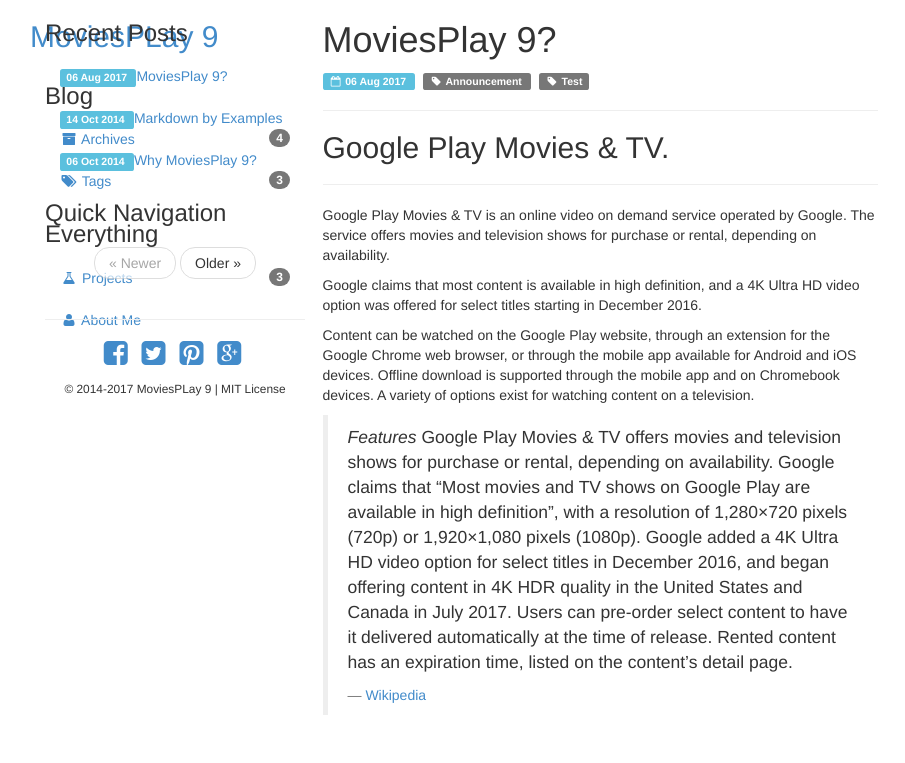
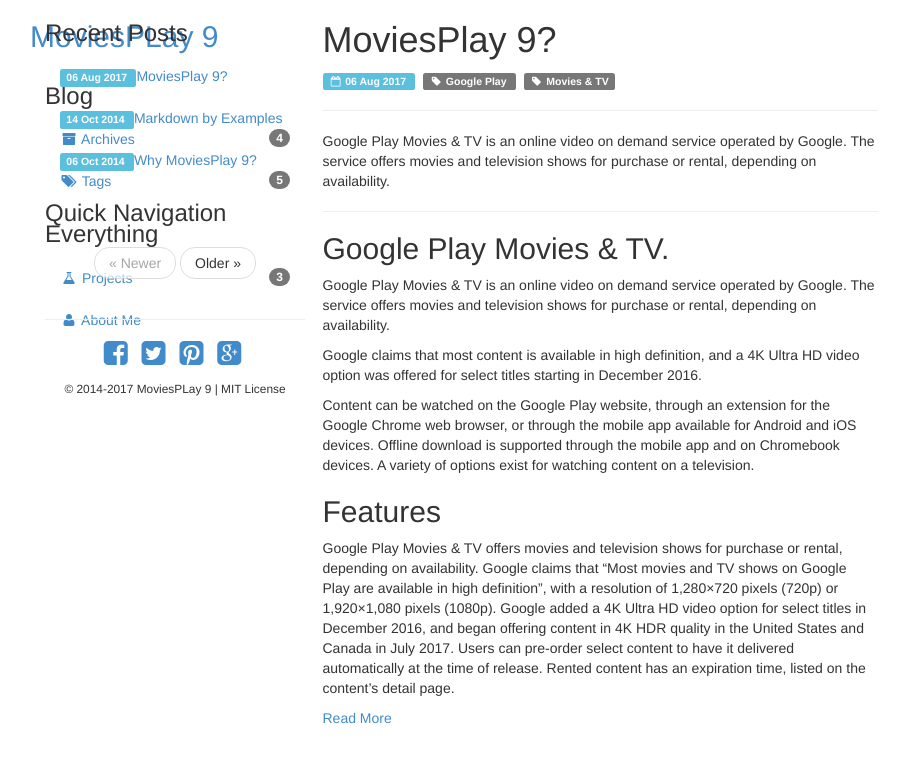
Before and after one commit to moviesplay9/moviesplay9.github.io, a Jekyll site: the page built from _posts/2017-08-06-movies-play-9.md, in a window 1280 px wide. Shown: the top 763 px of the page, without its empty margins (40-945 px from the left). Built offline with Jekyll 4.4.1, drawn with Linux system fonts in a browser that asks for light colours; Markdown is read by kramdown in place of the engine named in the settings.

Commit message:
Update 2017-08-06-movies-play-9.md

```diff
--- a/_posts/2017-08-06-movies-play-9.md
+++ b/_posts/2017-08-06-movies-play-9.md
@@ -1,19 +1,20 @@
 ---
 title: MoviesPlay 9?
-tags: [Announcement, Test]
+tags: [Google Play, Movies & TV]
+---
+
+Google Play Movies & TV is an online video on demand service operated by Google. The service offers movies and television shows for purchase or rental, depending on availability.
+
 ---
 
 ## Google Play Movies & TV.
-
----
-
 Google Play Movies & TV is an online video on demand service operated by Google. The service offers movies and television shows for purchase or rental, depending on availability.
 
 Google claims that most content is available in high definition, and a 4K Ultra HD video option was offered for select titles starting in December 2016.
 
 Content can be watched on the Google Play website, through an extension for the Google Chrome web browser, or through the mobile app available for Android and iOS devices. Offline download is supported through the mobile app and on Chromebook devices. A variety of options exist for watching content on a television.
 
-> *Features*
+## Features
 Google Play Movies & TV offers movies and television shows for purchase or rental, depending on availability. Google claims that "Most movies and TV shows on Google Play are available in high definition", with a resolution of 1,280×720 pixels (720p) or 1,920×1,080 pixels (1080p). Google added a 4K Ultra HD video option for select titles in December 2016, and began offering content in 4K HDR quality in the United States and Canada in July 2017. Users can pre-order select content to have it delivered automatically at the time of release. Rented content has an expiration time, listed on the content's detail page.
->
-> <footer><cite><a href="https://en.wikipedia.org/wiki/Google_Play_Movies_%26_TV">Wikipedia</a></cite></footer>
+
+<footer><cite><a href="https://en.wikipedia.org/wiki/Google_Play_Movies_%26_TV">Read More</a></cite></footer>
```
